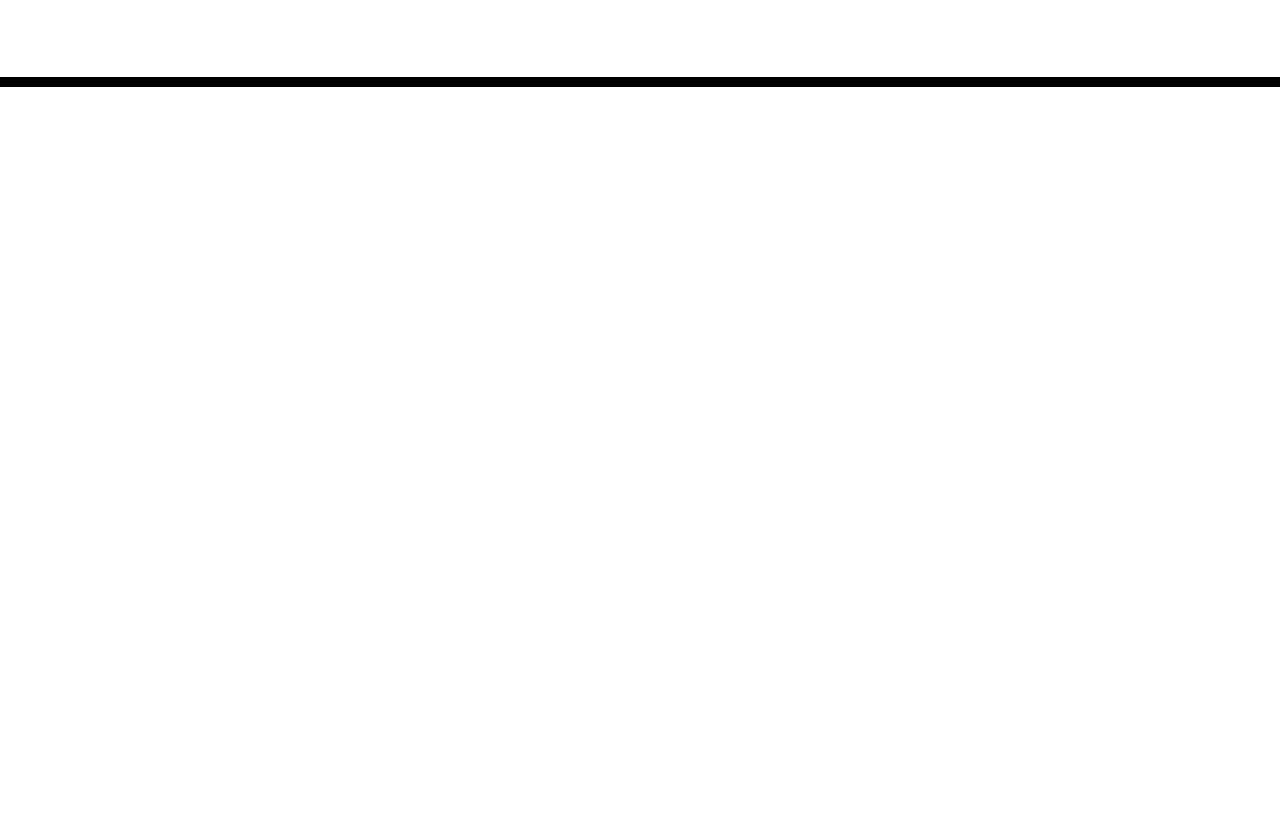
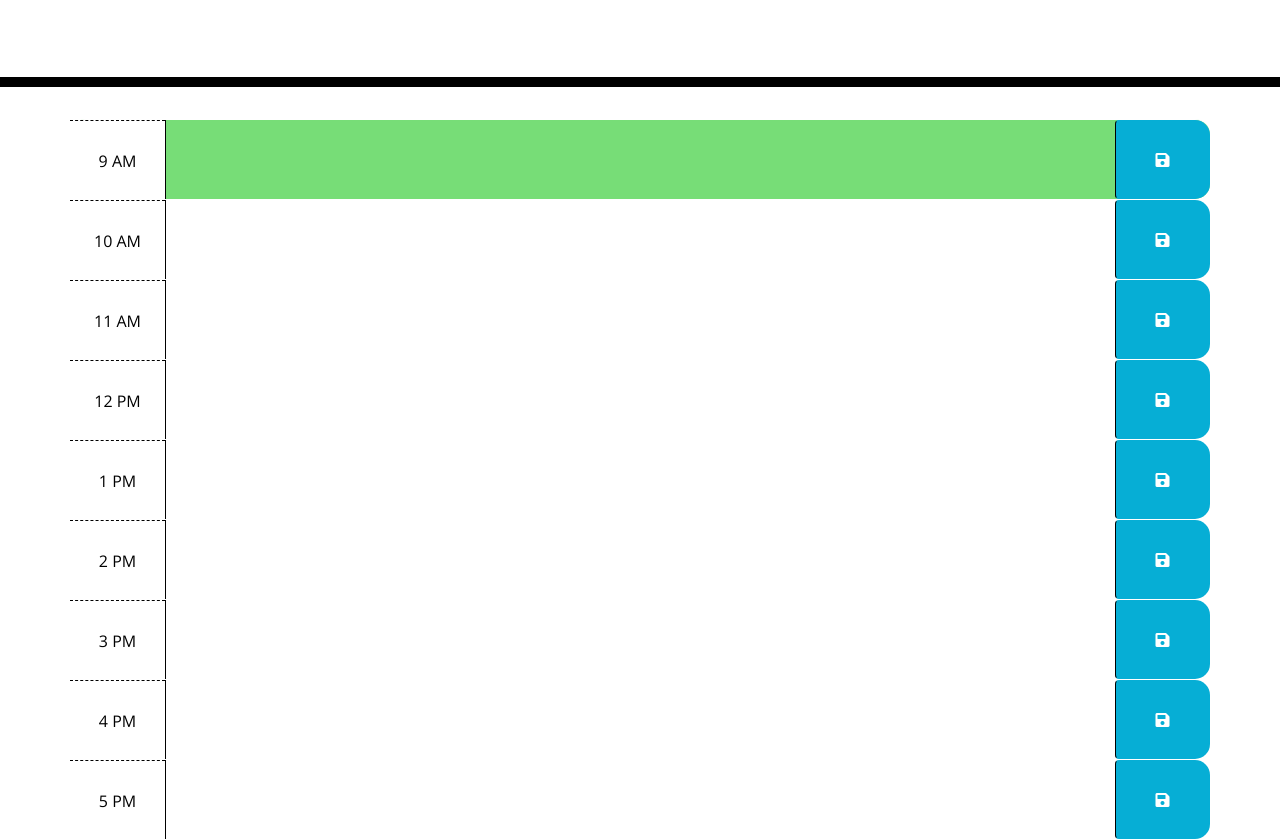
Before and after one commit to Teku-Guy/WorkDayScheduler, a plain HTML site: page index.html in a window 1280 px wide. Shown: the part 181-1020 px from the top of the page. Before the commit the page ends 800 px from the top, so only its background shows below. Drawn offline with nearby package versions, Linux system fonts and the light colour scheme; files that its build step writes are made by us from their sources.

Commit message:
hardcoded display blocks for project and set up a scafold

```diff
--- a/assets/js/script.js
+++ b/assets/js/script.js
@@ -0,0 +1,5 @@
+
+
+let createTask = (taskText, taskDate, taskList) => {
+
+};
--- a/index.html
+++ b/index.html
@@ -18,18 +18,87 @@
       href="https://fonts.googleapis.com/css?family=Open+Sans&display=swap"
       rel="stylesheet"
     />
-    <link rel="stylesheet" href="style.css" />
+    <link rel="stylesheet" href="./assets/css/style.css" />
     <title>Work Day Scheduler</title>
   </head>
 
   <body>
+    <!-- Header -->
     <header class="jumbotron">
       <h1 class="display-3">Work Day Scheduler</h1>
       <p class="lead">A simple calendar app for scheduling your work day</p>
       <p id="currentDay" class="lead"></p>
     </header>
-    <div class="container">
+
+    <div class="container ">
       <!-- Timeblocks go here -->
+
+          <div id="8" class="row time-block future">
+            <div class="col-md-1 hour">
+              9 AM
+            </div>
+              <textarea type="text" class="col-md-10 description"></textarea>
+              <button class="btn saveBtn col-md-1"><i class="fas fa-save"></i></button>
+          </div>
+
+          <div id="10" class="row time-block">
+            <div class="col-md-1 hour">
+              10 AM
+            </div>
+              <textarea type="text" class="col-md-10 description"></textarea>
+              <button class="btn saveBtn col-md-1"><i class="fas fa-save"></i></button>
+          </div>
+          <div id="10" class="row time-block">
+            <div class="col-md-1 hour">
+              11 AM
+            </div>
+              <textarea type="text" class="col-md-10 description"></textarea>
+              <button class="btn saveBtn col-md-1"><i class="fas fa-save"></i></button>
+          </div>
+          <div id="10" class="row time-block">
+            <div class="col-md-1 hour">
+              12 PM
+            </div>
+              <textarea type="text" class="col-md-10 description"></textarea>
+              <button class="btn saveBtn col-md-1"><i class="fas fa-save"></i></button>
+          </div>
+          <div id="10" class="row time-block">
+            <div class="col-md-1 hour">
+              1 PM
+            </div>
+              <textarea type="text" class="col-md-10 description"></textarea>
+              <button class="btn saveBtn col-md-1"><i class="fas fa-save"></i></button>
+          </div>
+          <div id="10" class="row time-block">
+            <div class="col-md-1 hour">
+              2 PM
+            </div>
+              <textarea type="text" class="col-md-10 description"></textarea>
+              <button class="btn saveBtn col-md-1"><i class="fas fa-save"></i></button>
+          </div>
+          <div id="10" class="row time-block">
+            <div class="col-md-1 hour">
+              3 PM
+            </div>
+              <textarea type="text" class="col-md-10 description"></textarea>
+              <button class="btn saveBtn col-md-1"><i class="fas fa-save"></i></button>
+          </div>
+          <div id="10" class="row time-block">
+            <div class="col-md-1 hour">
+              4 PM
+            </div>
+              <textarea type="text" class="col-md-10 description"></textarea>
+              <button class="btn saveBtn col-md-1"><i class="fas fa-save"></i></button>
+          </div>
+          <div id="10" class="row time-block">
+            <div class="col-md-1 hour">
+              5 PM
+            </div>
+              <textarea type="text" class="col-md-10 description"></textarea>
+              <button class="btn saveBtn col-md-1"><i class="fas fa-save"></i></button>
+          </div>
+
+      </div>
     </div>
 
     <script src="https://code.jquery.com/jquery-3.4.1.min.js"></script>
```
